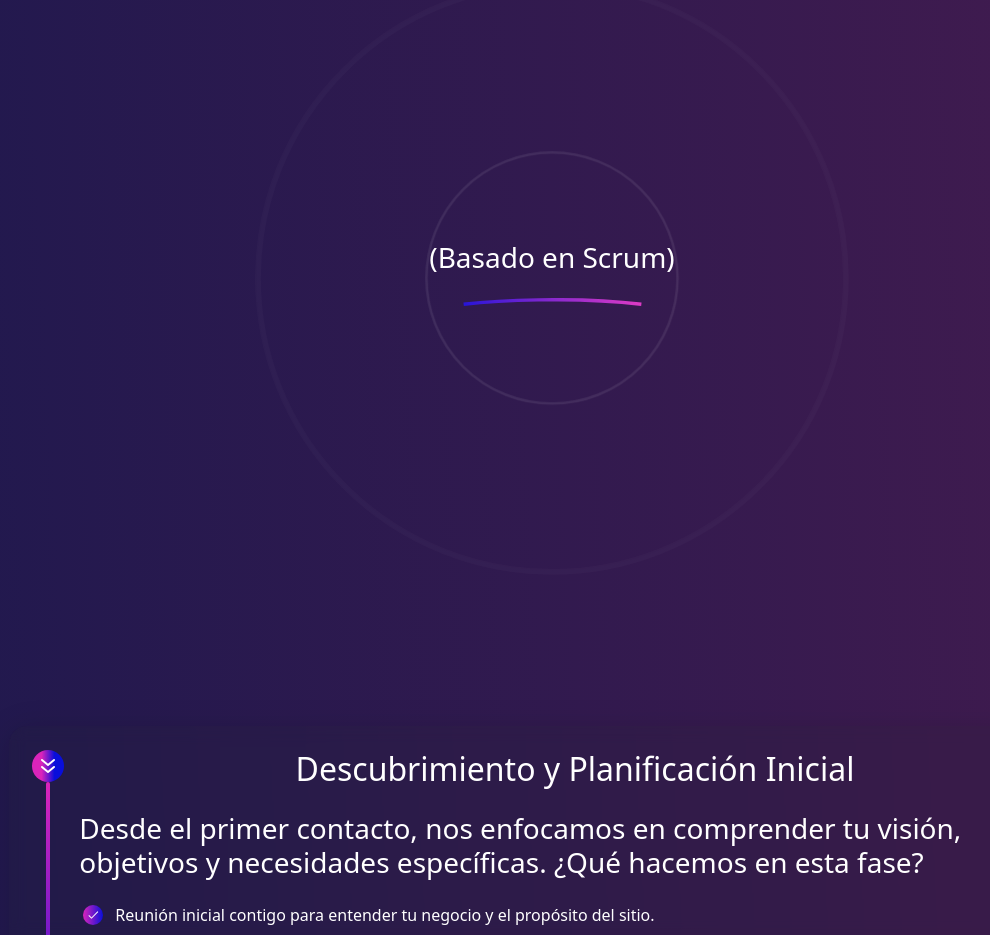
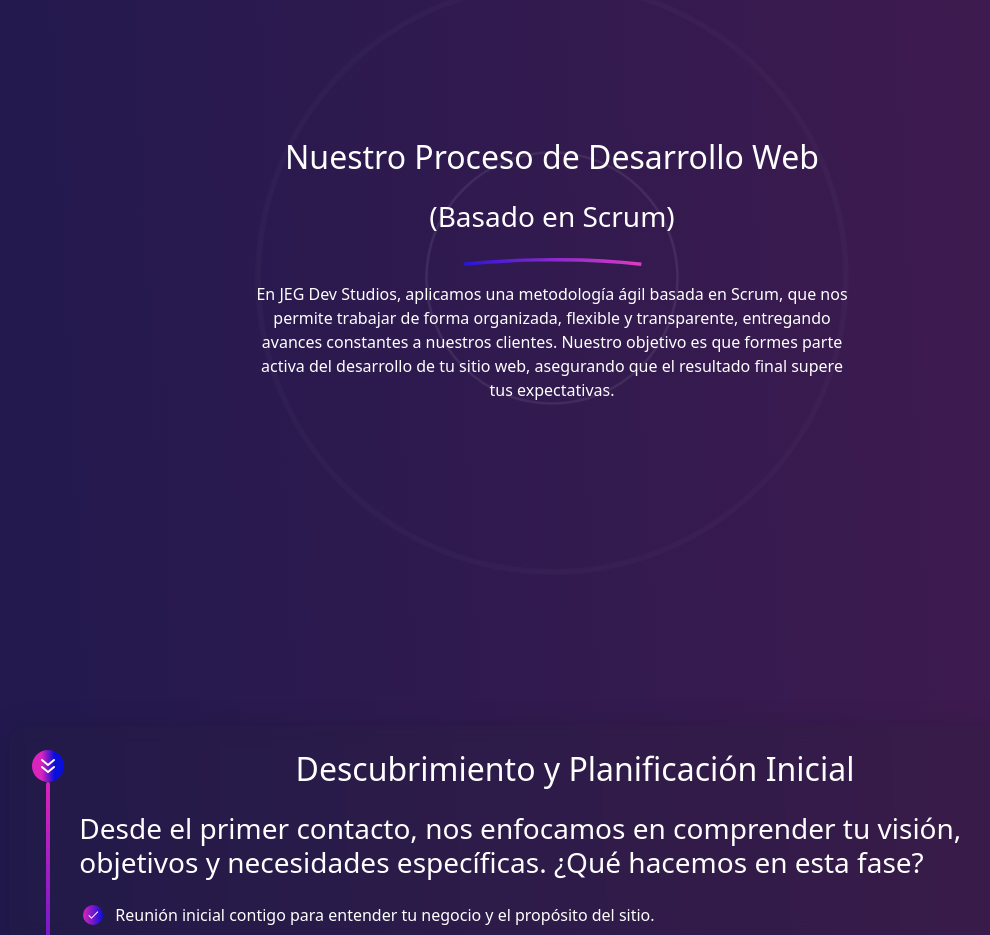
Before and after one commit to JhonnDevJs/jeg-dev-studios-site, a Next.js app: page /servicios/desarrollo-web in a window 1280 px wide. Shown: the part 2840-3775 px from the top of the page, without its empty margins (88-1078 px from the left). Built offline with nearby package versions, Linux system fonts and the light colour scheme.

Commit message:
feat: props adaptation

```diff
--- a/src/app/servicios/desarrollo-web/DevWebClient.jsx
+++ b/src/app/servicios/desarrollo-web/DevWebClient.jsx
@@ -345,7 +345,7 @@ export default function DevWebClient() {
           />
         </ul>
       </section>
-      <SectionProcess />
+      <SectionProcess title={"Nuestro Proceso de Desarrollo Web"} text={"En JEG Dev Studios, aplicamos una metodología ágil basada en Scrum, que nos permite trabajar de forma organizada, flexible y transparente, entregando avances constantes a nuestros clientes. Nuestro objetivo es que formes parte activa del desarrollo de tu sitio web, asegurando que el resultado final supere tus expectativas."} />
       <section className="d-flex flex-column bg-transparent justify-content-center align-items-center text-center text-white w-100 p-xl-5 p-3 gap-3">
         <CardSmallList
           titulo="Descubrimiento y Planificación Inicial"
```
